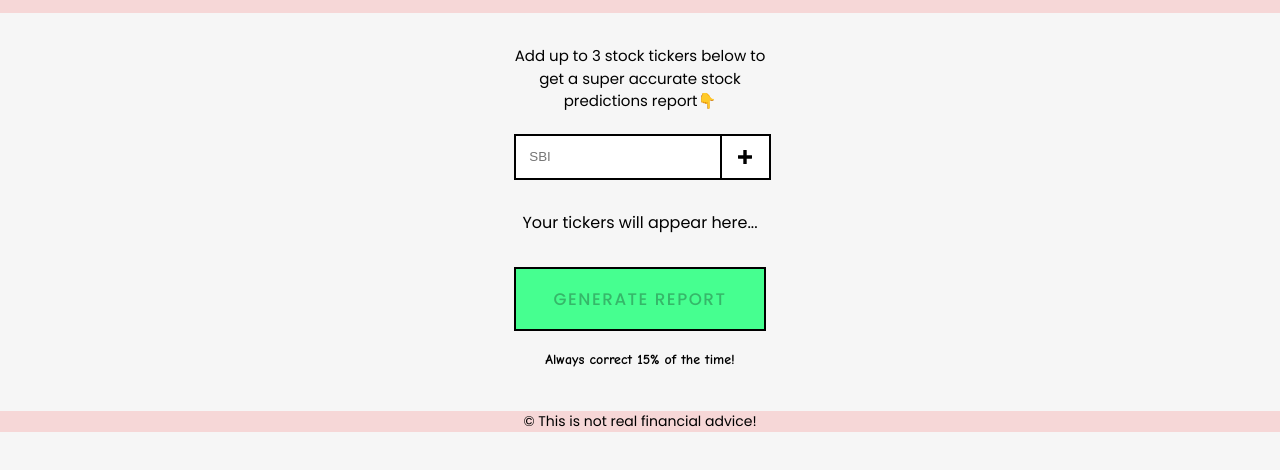
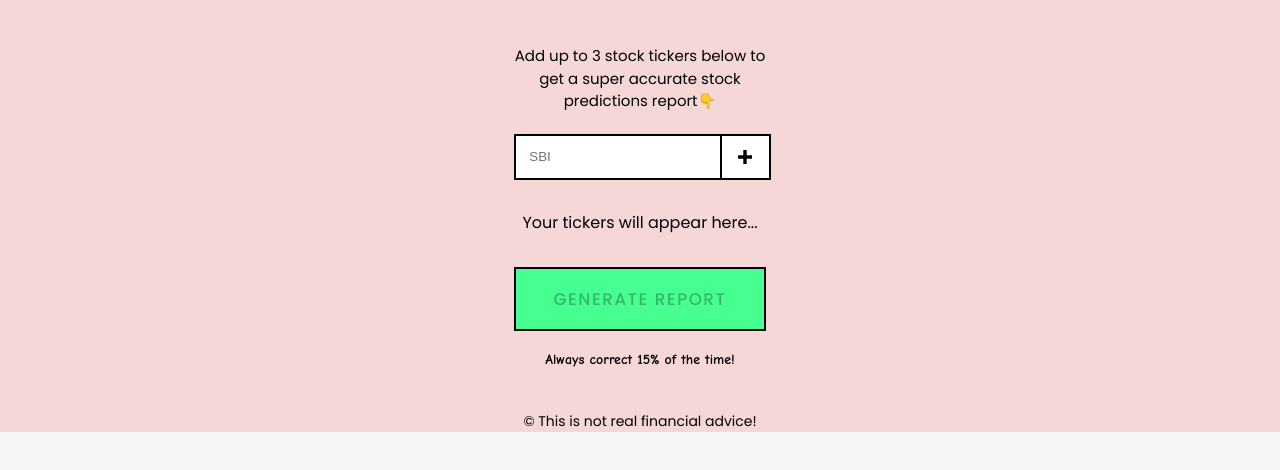
Before and after one commit to RebekahZx/Stock-Prediction, a plain HTML site: page index.html in a window 1280 px wide. Shown: the part 44-514 px from the top of the page. Drawn offline with Linux system fonts and the light colour scheme; a script that the page names is missing.

Commit message:
index.css

```diff
--- a/index.css
+++ b/index.css
@@ -24,6 +24,7 @@ header img {
 main {
     display: flex;
     justify-content: center;
+    background-color: #f6d7d7;
 }
 
 /* Panels */
```
